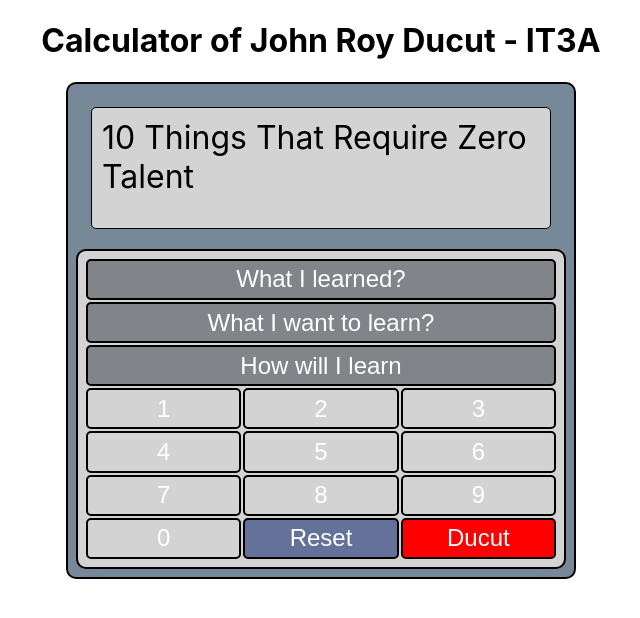
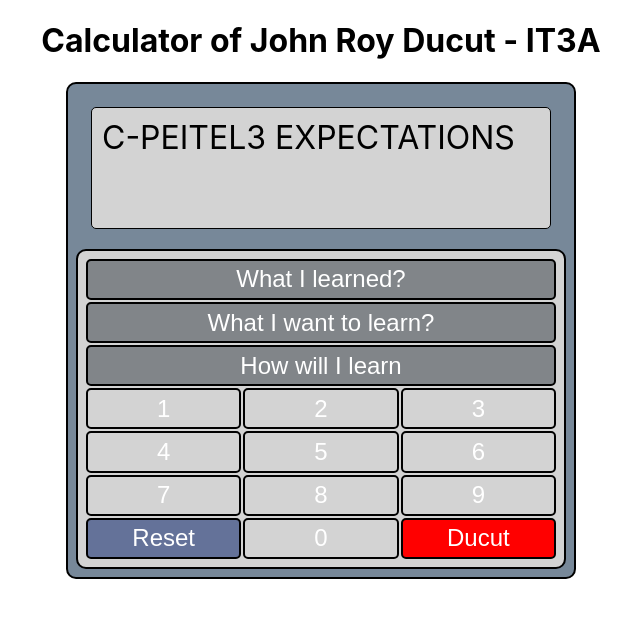
Before and after one commit to armandoxd03/passcode, a React (Create React App) app: page / in a window 1280 px wide. Shown: the top 618 px of the page, without its empty margins (319-959 px from the left). Built offline with nearby package versions, Linux system fonts and the light colour scheme.

Commit message:
Update App.js

```diff
--- a/src/App.js
+++ b/src/App.js
@@ -27,7 +27,7 @@ function App() {
     "Being Prepared"
   ];
 
-  const [disp, setDisp] = useState("10 Things That Require Zero Talent");
+  const [disp, setDisp] = useState("C-PEITEL3 EXPECTATIONS");
   const [num1, setNum1] = useState(null);
   const [num2, setNum2] = useState(null);
   const [op, setOp] = useState(null);
@@ -90,8 +90,8 @@ function App() {
             <Key label={7} onClick={numClickHandler} />
             <Key label={8} onClick={numClickHandler} />
             <Key label={9} onClick={numClickHandler} />
+            <Key label={"Reset"} onClick={clrClickHandler} className="blue-button" />
             <Key label={0} onClick={numClickHandler} />
-            <Key label={"Reset"} onClick={clrClickHandler} className="blue-button" />
             <Key label={"Ducut"} onClick={() => setDisp("John Roy Ducut")} className="red-button" />
           </div>
         </div>
```
